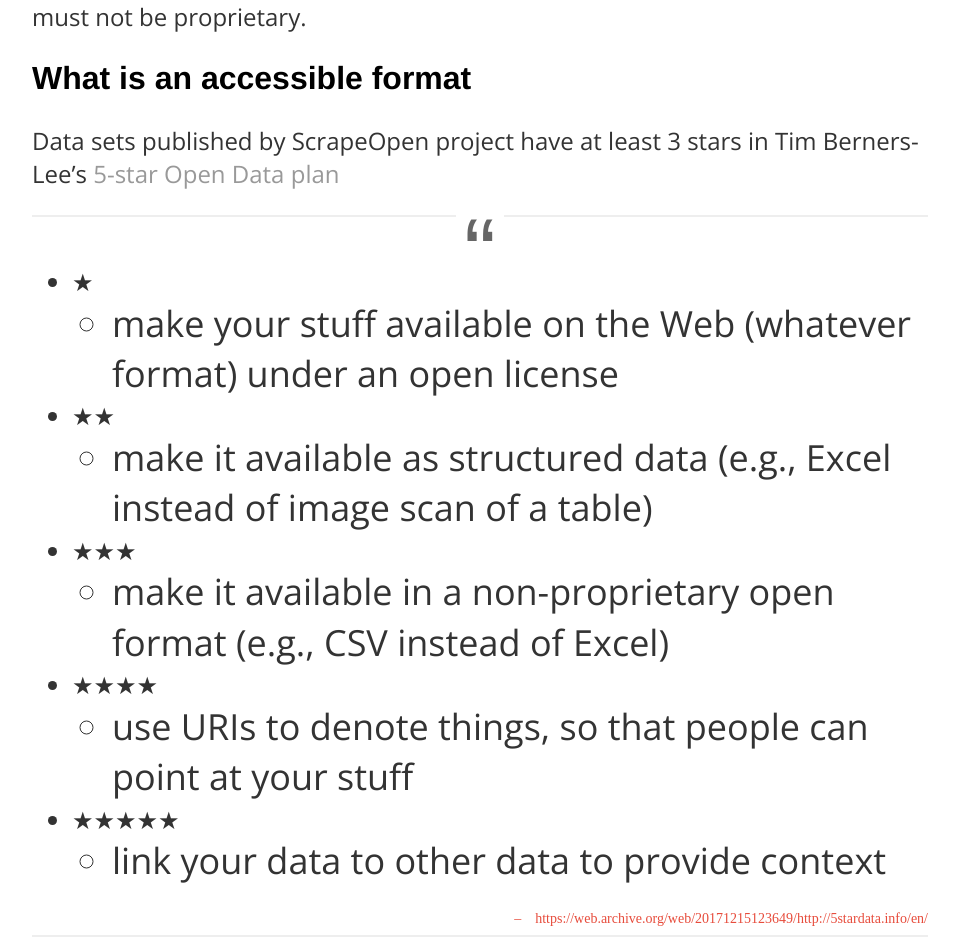
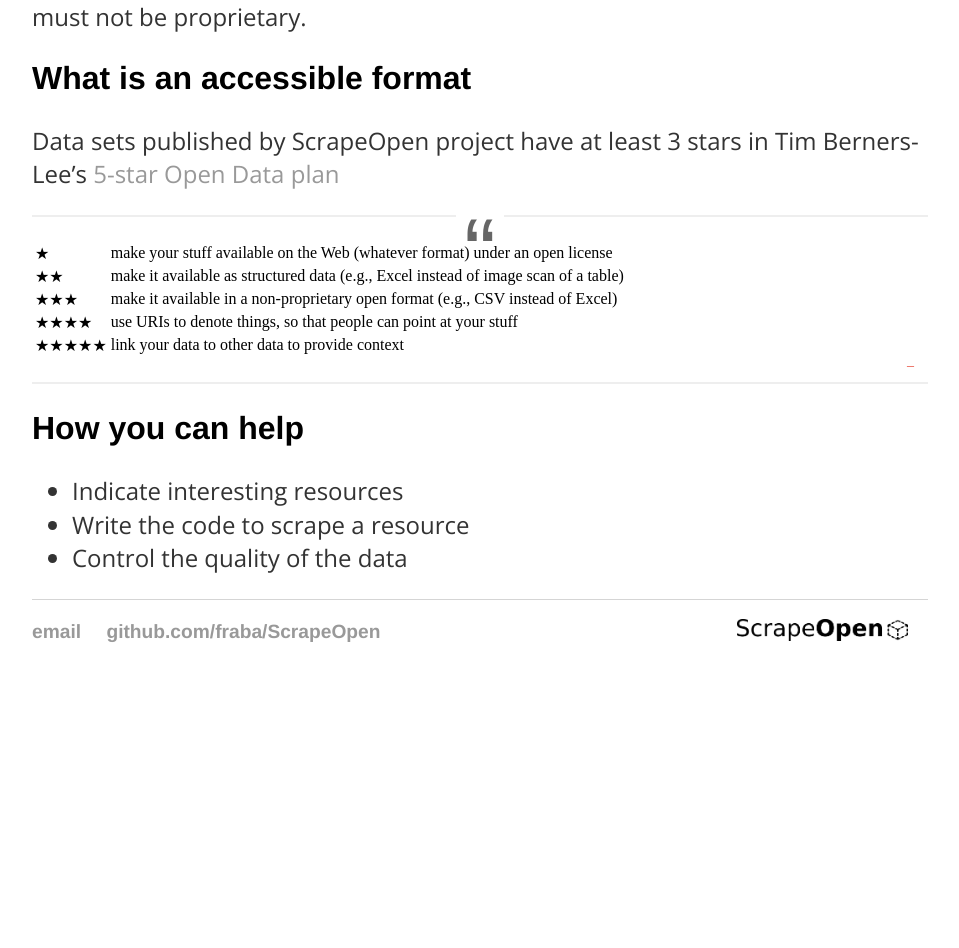
Before and after one commit to ScrapeOpen/ScrapeOpen, a Jekyll site: the page built from index.html, in a window 1280 px wide. Shown: the part 404-1352 px from the top of the page, without its empty margins (160-1119 px from the left). Built offline with Jekyll 4.4.1, drawn with Linux system fonts in a browser that asks for light colours; after the commit the page ends 1110 px from its top, so only the background shows below that.

Commit message:
Added table

```diff
--- a/index.html
+++ b/index.html
@@ -9,34 +9,14 @@
   <p>A public data set is a collection of observations collected by a public agency (not-for-profit) and having a public value. In order to be published, the data set must not be proprietary.</p>
   <h2>What is an accessible format</h2>
   <p>Data sets published by ScrapeOpen project have at least 3 stars in Tim Berners-Lee’s <a href="https://web.archive.org/web/20171215123649/http://5stardata.info/en/" target="_blank">5-star Open Data plan</a></p>
-<blockquote cite="https://web.archive.org/web/20171215123649/http://5stardata.info/en/">
-<ul>
-  <li>★
-    <ul>
-      <li>make your stuff available on the Web (whatever format) under an open license</li>
-    </ul>
-  </li>
-  <li>★★
-    <ul>
-      <li>make it available as structured data (e.g., Excel instead of image scan of a table)</li>
-    </ul>
-  </li>
-  <li>★★★
-    <ul>
-      <li>make it available in a non-proprietary open format (e.g., CSV instead of Excel)</li>
-    </ul>
-  </li>
-  <li>★★★★
-    <ul>
-      <li>use URIs to denote things, so that people can point at your stuff</li>
-    </ul>
-  </li>
-  <li>★★★★★
-    <ul>
-      <li>link your data to other data to provide context</li>
-    </ul>
-  </li>
-</ul>
+  <blockquote>
+<table>
+  <tr><td>★</td><td>make your stuff available on the Web (whatever format) under an open license</td></tr>
+  <tr><td>★★</td><td>make it available as structured data (e.g., Excel instead of image scan of a table)</td></tr>
+  <tr><td>★★★</td><td>make it available in a non-proprietary open format (e.g., CSV instead of Excel)</td></tr>
+  <tr><td>★★★★</td><td>use URIs to denote things, so that people can point at your stuff</td></tr>
+  <tr><td>★★★★★</td><td>link your data to other data to provide context</td></tr>
+</table>
 </blockquote>
   <h2>How you can help</h2>
   <ul>
```
